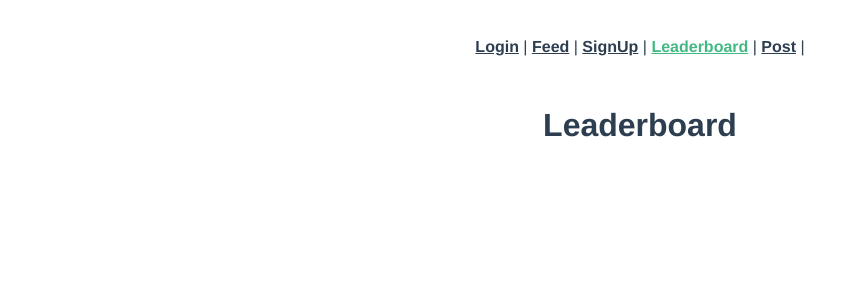
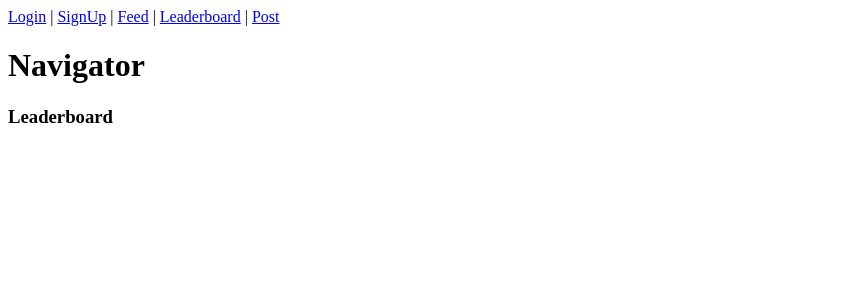
Before and after one commit to Zheng-Hu/EECS493-Final-Project, a Vue app in the folder frontend/: page /leaderboard in a window 1280 px wide. Shown: the top 300 px of the page, without its empty margins (0-859 px from the left). Built offline with nearby package versions, Linux system fonts and the light colour scheme.

Commit message:
More routing

```diff
--- a/frontend/src/App.vue
+++ b/frontend/src/App.vue
@@ -2,34 +2,14 @@
   <div id="app">
     <div id="nav">
       <router-link to="/">Login</router-link> |
+      <router-link to="/signup">SignUp</router-link> |
       <router-link to="/feed">Feed</router-link> |
-      <router-link to="/signup">SignUp</router-link> |
       <router-link to="/leaderboard">Leaderboard</router-link> |
-      <router-link to="/post">Post</router-link> |
+      <router-link to="/post">Post</router-link>
     </div>
     <router-view/>
   </div>
 </template>
 
 <style>
-#app {
-  font-family: Avenir, Helvetica, Arial, sans-serif;
-  -webkit-font-smoothing: antialiased;
-  -moz-osx-font-smoothing: grayscale;
-  text-align: center;
-  color: #2c3e50;
-}
-
-#nav {
-  padding: 30px;
-}
-
-#nav a {
-  font-weight: bold;
-  color: #2c3e50;
-}
-
-#nav a.router-link-exact-active {
-  color: #42b983;
-}
 </style>
--- a/frontend/src/components/HelloWorld.vue
+++ /dev/null
@@ -1,58 +0,0 @@
-<template>
-  <div class="hello">
-    <h1>{{ msg }}</h1>
-    <p>
-      For a guide and recipes on how to configure / customize this project,<br>
-      check out the
-      <a href="https://cli.vuejs.org" target="_blank" rel="noopener">vue-cli documentation</a>.
-    </p>
-    <h3>Installed CLI Plugins</h3>
-    <ul>
-      <li><a href="https://github.com/vuejs/vue-cli/tree/dev/packages/%40vue/cli-plugin-babel" target="_blank" rel="noopener">babel</a></li>
-      <li><a href="https://github.com/vuejs/vue-cli/tree/dev/packages/%40vue/cli-plugin-eslint" target="_blank" rel="noopener">eslint</a></li>
-    </ul>
-    <h3>Essential Links</h3>
-    <ul>
-      <li><a href="https://vuejs.org" target="_blank" rel="noopener">Core Docs</a></li>
-      <li><a href="https://forum.vuejs.org" target="_blank" rel="noopener">Forum</a></li>
-      <li><a href="https://chat.vuejs.org" target="_blank" rel="noopener">Community Chat</a></li>
-      <li><a href="https://twitter.com/vuejs" target="_blank" rel="noopener">Twitter</a></li>
-      <li><a href="https://news.vuejs.org" target="_blank" rel="noopener">News</a></li>
-    </ul>
-    <h3>Ecosystem</h3>
-    <ul>
-      <li><a href="https://router.vuejs.org" target="_blank" rel="noopener">vue-router</a></li>
-      <li><a href="https://vuex.vuejs.org" target="_blank" rel="noopener">vuex</a></li>
-      <li><a href="https://github.com/vuejs/vue-devtools#vue-devtools" target="_blank" rel="noopener">vue-devtools</a></li>
-      <li><a href="https://vue-loader.vuejs.org" target="_blank" rel="noopener">vue-loader</a></li>
-      <li><a href="https://github.com/vuejs/awesome-vue" target="_blank" rel="noopener">awesome-vue</a></li>
-    </ul>
-  </div>
-</template>
-
-<script>
-export default {
-  name: 'HelloWorld',
-  props: {
-    msg: String
-  }
-}
-</script>
-
-<!-- Add "scoped" attribute to limit CSS to this component only -->
-<style scoped>
-h3 {
-  margin: 40px 0 0;
-}
-ul {
-  list-style-type: none;
-  padding: 0;
-}
-li {
-  display: inline-block;
-  margin: 0 10px;
-}
-a {
-  color: #42b983;
-}
-</style>
--- /dev/null
+++ b/frontend/src/components/Navigator.vue
@@ -0,0 +1,15 @@
+<template>
+  <div>
+      <h1>Navigator</h1>
+      <h3>{{ page }}</h3>
+  </div>
+</template>
+
+<script>
+export default {
+  name: 'Navigator',
+  props: {
+    page: String
+  }
+}
+</script>
--- a/frontend/src/views/Feed.vue
+++ b/frontend/src/views/Feed.vue
@@ -1,11 +1,17 @@
 <template>
   <div>
-    <h1>Feed</h1>
+    <Navigator page="Feed"/>
   </div>
 </template>
 
 <script>
+// @ is an alias to /src
+import Navigator from '@/components/Navigator.vue'
+
 export default {
-  name: 'Feed'
+  name: 'Feed',
+  components: {
+    Navigator
+  }
 }
 </script>
--- a/frontend/src/views/Leaderboard.vue
+++ b/frontend/src/views/Leaderboard.vue
@@ -1,11 +1,17 @@
 <template>
   <div>
-    <h1>Leaderboard</h1>
+    <Navigator page="Leaderboard"/>
   </div>
 </template>
 
 <script>
+// @ is an alias to /src
+import Navigator from '@/components/Navigator.vue'
+
 export default {
-  name: 'Leaderboard'
+  name: 'Leaderboard',
+  components: {
+    Navigator
+  }
 }
 </script>
--- a/frontend/src/views/Login.vue
+++ b/frontend/src/views/Login.vue
@@ -1,18 +1,11 @@
 <template>
   <div>
-    <img alt="Vue logo" src="../assets/logo.png">
-    <HelloWorld msg="Welcome to Your Vue.js App"/>
+    <h1>Login</h1>
   </div>
 </template>
 
 <script>
-// @ is an alias to /src
-import HelloWorld from '@/components/HelloWorld.vue'
-
 export default {
-  name: 'Login',
-  components: {
-    HelloWorld
-  }
+  name: 'Login'
 }
 </script>
--- a/frontend/src/views/Post.vue
+++ b/frontend/src/views/Post.vue
@@ -1,11 +1,17 @@
 <template>
   <div>
-    <h1>Post</h1>
+    <Navigator page="Post"/>
   </div>
 </template>
 
 <script>
+// @ is an alias to /src
+import Navigator from '@/components/Navigator.vue'
+
 export default {
-  name: 'Post'
+  name: 'Post',
+  components: {
+    Navigator
+  }
 }
 </script>
```
